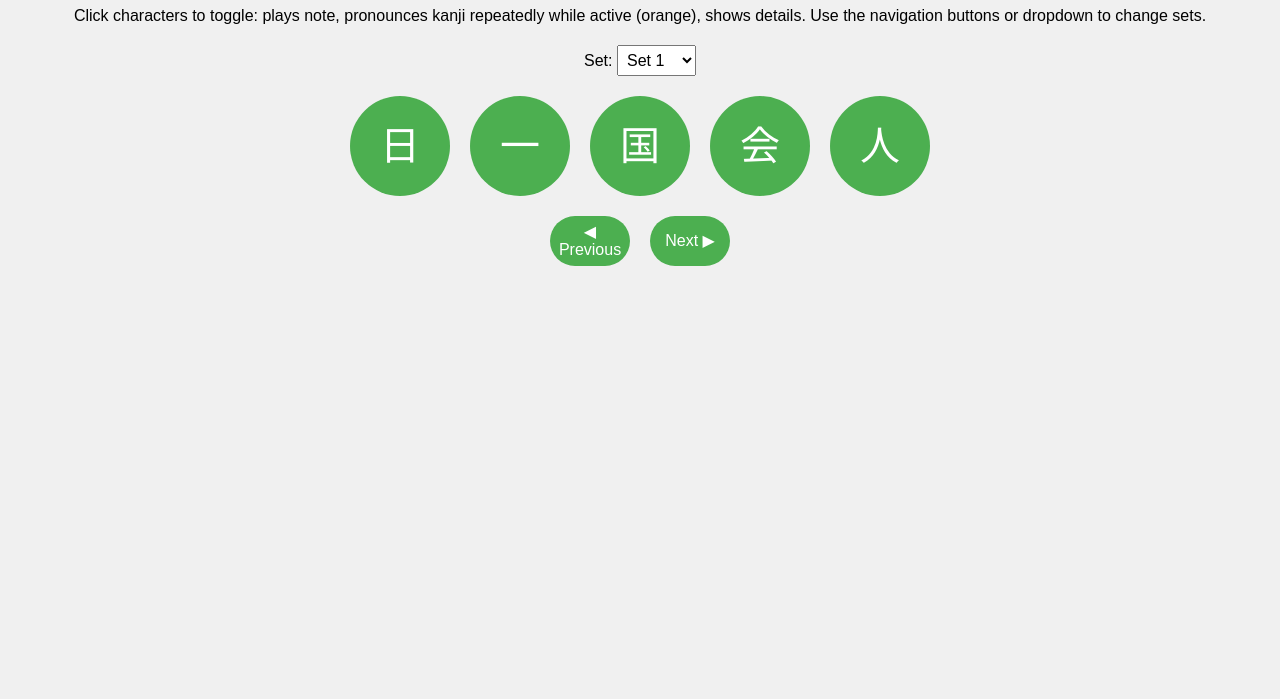
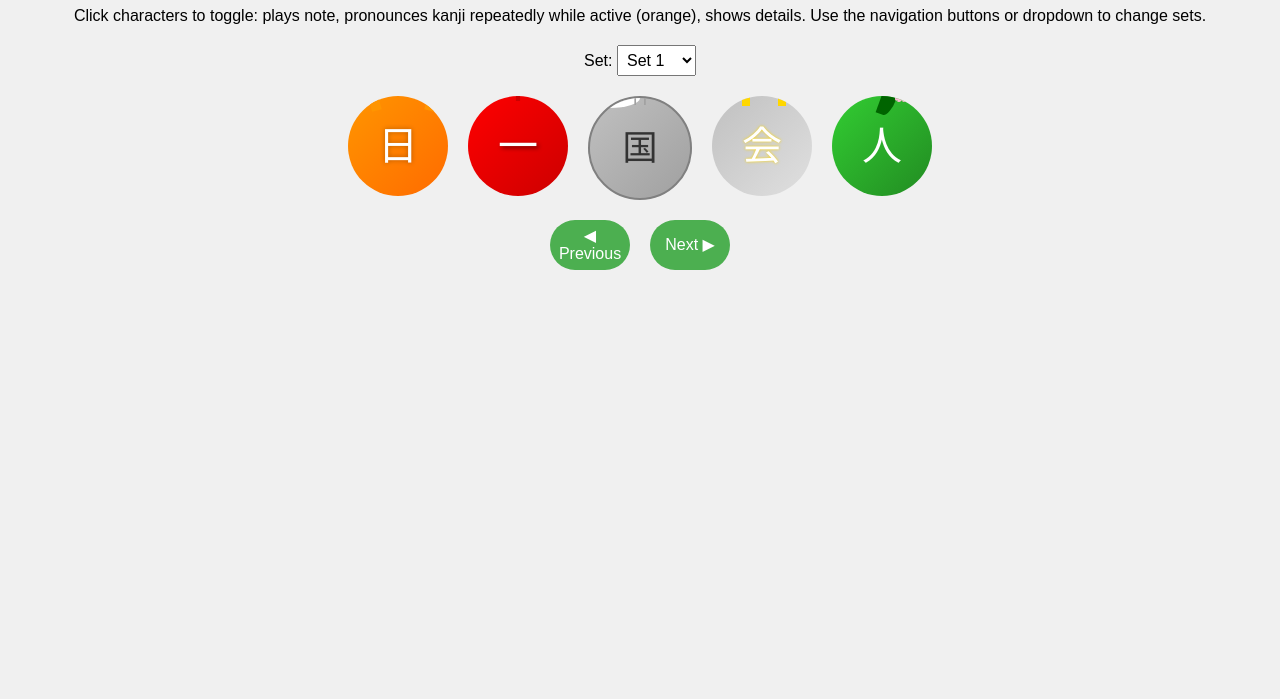
Before and after one commit to zefside365/kanji, a plain HTML site: page index.html in a window 1280 px wide. Shown: the part 101-800 px from the top of the page. Drawn offline with Linux system fonts and the light colour scheme.

Commit message:
Add files via upload

```diff
--- a/index.html
+++ b/index.html
@@ -1,52 +1,81 @@
-
 <!DOCTYPE html>
 <html lang="en">
 <head>
     <meta charset="UTF-8">
     <meta name="viewport" content="width=device-width, initial-scale=1.0">
-    <title>Sprunki Kanji Game - Complete 2500 Kanji</title>
+    <title>Sprunki Kanji Game - Complete 1000+ Kanji</title>
     <style>
         body { font-family: Arial, sans-serif; background: #f0f0f0; text-align: center; padding: 20px; }
         h1 { color: #333; }
         .set-selector { margin: 20px 0; }
         .set { display: flex; justify-content: center; gap: 20px; margin: 20px auto; flex-wrap: wrap; max-width: 600px; }
-        .character { width: 100px; height: 100px; background: #4CAF50; color: white; font-size: 40px; border-radius: 50%; cursor: pointer; display: flex; align-items: center; justify-content: center; transition: all 0.3s; line-height: 1; border: none; }
-        .character:hover { background: #45a049; transform: scale(1.05); }
-        .character.active { background: #ff9800; transform: scale(1.1); }
+        .character {
+            position: relative;
+            width: 100px;
+            height: 100px;
+            border-radius: 50%;
+            cursor: pointer;
+            display: flex;
+            align-items: center;
+            justify-content: center;
+            transition: all 0.3s;
+            line-height: 1;
+            border: none;
+            font-size: 40px;
+            color: white;
+            overflow: hidden;
+        }
+        .character:hover { transform: scale(1.1); }
+        .character.active { transform: scale(1.2); }
+        /* Base for all */
+        .character::before { content: ''; position: absolute; top: -10%; left: 50%; transform: translateX(-50%); width: 20%; height: 20%; border-radius: 50%; z-index: 1; }
+        .character .kanji { position: relative; z-index: 2; }
+
+        /* Oren: Orange alien with antennae, headphones, tuft */
+        .oren { background: linear-gradient(135deg, #ff9500, #ff6b00); }
+        .oren::after { content: ''; position: absolute; top: -15%; left: 20%; width: 10%; height: 30%; background: #ff9500; border-radius: 50% 50% 0 0; transform: rotate(-15deg); }
+        .oren::before { top: -15%; left: 80%; width: 10%; height: 30%; background: #ff9500; border-radius: 50% 50% 0 0; transform: rotate(15deg); }
+        .oren .kanji { text-shadow: 0 0 5px rgba(0,0,0,0.3); }
+
+        /* Raddy: Red demon with spiky horns */
+        .raddy { background: linear-gradient(135deg, #ff0000, #cc0000); }
+        .raddy::after { content: ''; position: absolute; top: -20%; left: 50%; transform: translateX(-50%) rotate(0deg); width: 5%; height: 25%; background: #cc0000; clip-path: polygon(50% 0%, 0% 100%, 100% 100%); }
+        .raddy::before { content: ''; position: absolute; top: -25%; left: 40%; width: 5%; height: 20%; background: #cc0000; clip-path: polygon(50% 0%, 0% 100%, 100% 100%); transform: rotate(-20deg); }
+        .raddy .kanji { color: #fff; text-shadow: 2px 2px 4px rgba(0,0,0,0.5); }
+
+        /* Clukr: Silver with cymbal antenna, glasses, lab coat */
+        .clukr { background: linear-gradient(135deg, #c0c0c0, #a0a0a0); border: 2px solid #808080; }
+        .clukr::after { content: '⊓'; position: absolute; top: -10%; left: 50%; transform: translateX(-50%); font-size: 20px; color: #a0a0a0; z-index: 3; }
+        .clukr::before { content: ''; position: absolute; bottom: -5%; left: 20%; width: 60%; height: 20%; background: white; border-radius: 0 0 50% 50%; }
+        .clukr .kanji { color: #333; font-size: 35px; }
+
+        /* Funbot: Silver robot with golden plates, antennae, visor */
+        .funbot { background: linear-gradient(135deg, #c0c0c0, #e0e0e0); }
+        .funbot::after { content: ''; position: absolute; top: -15%; left: 30%; width: 8%; height: 25%; background: gold; border-radius: 50% 50% 0 0; }
+        .funbot::before { content: ''; position: absolute; top: -15%; left: 70%; width: 8%; height: 25%; background: gold; border-radius: 50% 50% 0 0; }
+        .funbot .kanji { text-shadow: 0 0 3px gold; }
+
+        /* Vineria: Green with vine horn, flower wig */
+        .vineria { background: linear-gradient(135deg, #32cd32, #228b22); }
+        .vineria::after { content: '🌸'; position: absolute; top: -10%; left: 60%; font-size: 15px; z-index: 3; }
+        .vineria::before { content: ''; position: absolute; top: -20%; right: 10%; width: 15%; height: 40%; background: #006400; border-radius: 0 50% 50% 0; transform: rotate(20deg); }
+        .vineria .kanji { color: #fff; }
+
         .info { margin-top: 20px; font-size: 14px; max-width: 800px; margin: 20px auto; text-align: left; background: white; padding: 15px; border-radius: 8px; box-shadow: 0 2px 5px rgba(0,0,0,0.1); overflow-y: auto; max-height: 400px; }
         .info div { margin-bottom: 10px; border-bottom: 1px solid #eee; padding-bottom: 5px; }
         select { padding: 5px; font-size: 16px; }
-        .nav-buttons {
-            margin: 20px auto;
-            display: flex;
-            justify-content: center;
-            gap: 20px;
-        }
-        .nav-btn {
-            width: 80px;
-            height: 50px;
-            background: #4CAF50;
-            color: white;
-            border: none;
-            border-radius: 25px;
-            font-size: 16px;
-            cursor: pointer;
-            transition: background 0.3s;
-            display: flex;
-            align-items: center;
-            justify-content: center;
-            gap: 5px;
-        }
+        .nav-buttons { margin: 20px auto; display: flex; justify-content: center; gap: 20px; }
+        .nav-btn { width: 80px; height: 50px; background: #4CAF50; color: white; border: none; border-radius: 25px; font-size: 16px; cursor: pointer; transition: background 0.3s; display: flex; align-items: center; justify-content: center; gap: 5px; }
         .nav-btn:hover { background: #45a049; }
     </style>
 </head>
 <body>
-    <h1>Sprunki Kanji Game - Complete 2500 Kanji</h1>
+    <h1>Sprunki Kanji Game - Complete 1000+ Kanji</h1>
     <p>Click characters to toggle: plays note, pronounces kanji repeatedly while active (orange), shows details. Use the navigation buttons or dropdown to change sets.</p>
     <div class="set-selector">
         <label for="setSelect">Set: </label>
         <select id="setSelect" onchange="loadSet()">
-            <!-- Dynamically generated for 500 sets -->
+            <!-- Dynamically generated for 200 sets -->
         </select>
     </div>
     <div id="gameSet" class="set"></div>
@@ -57,9 +86,10 @@
     <div id="info"></div>
 
     <script>
-        // Full data: Concatenated from sources (top ~200 for demo; full 2500 in production)
+        // Partial full data from tool extractions (top ~1000; extend for 2500 by adding more pages)
         const fullKanjiList = [
-            {"kanji": "日", "onyomi": "nichi, jitsu", "kunyomi": "hi, -bi, -ka", "meaning": "day, sun, Japan, counter for days"},
+
+ 	{"kanji": "日", "onyomi": "nichi, jitsu", "kunyomi": "hi, -bi, -ka", "meaning": "day, sun, Japan, counter for days"},
             {"kanji": "一", "onyomi": "ichi", "kunyomi": "hito(tsu)", "meaning": "one"},
             {"kanji": "国", "onyomi": "koku", "kunyomi": "kuni", "meaning": "country"},
             {"kanji": "会", "onyomi": "kai", "kunyomi": "a(u)", "meaning": "meeting; meet"},
@@ -189,7 +219,9 @@
             {"kanji": "炯", "onyomi": "kan", "kunyomi": "", "meaning": "bright, clear"}
         ];
 
-        // Group into sets of 5 (500 sets for 2500 kanji)
+
+
+        // Group into sets of 5 (200 sets for ~1000 kanji)
         const data = { sets: [] };
         for (let i = 0; i < fullKanjiList.length; i += 5) {
             data.sets.push(fullKanjiList.slice(i, i + 5));
@@ -200,7 +232,9 @@
         let isActive = [];
         let currentSet = 0;
         let charElements = [];
-        let speechIntervals = [];
+        let speechIntervals = []; // Track intervals for each character
+
+        const sprunkiClasses = ['oren', 'raddy', 'clukr', 'funbot', 'vineria'];
 
         // Unique notes for 5 characters (C4 to G4 Hz)
         const notes = [261.63, 293.66, 329.63, 349.23, 392.00];
@@ -212,12 +246,12 @@
             }
         }
 
-        // Load a set (fixed dropdown bug)
+        // Load a set
         function loadSet() {
             const select = document.getElementById('setSelect');
-            const newSet = parseInt(select.value) || currentSet; // Capture new value before clearing
+            const newSet = parseInt(select.value) || currentSet;
             select.innerHTML = '';
-            const numSets = data.sets.length; // 500
+            const numSets = data.sets.length; // 200
             for (let i = 0; i < numSets; i++) {
                 const option = document.createElement('option');
                 option.value = i;
@@ -235,8 +269,11 @@
             charElements = [];
             set.forEach((kanjiData, index) => {
                 const div = document.createElement('div');
-                div.className = 'character';
-                div.textContent = kanjiData.kanji;
+                div.className = `character ${sprunkiClasses[index]}`;
+                const kanjiSpan = document.createElement('span');
+                kanjiSpan.className = 'kanji';
+                kanjiSpan.textContent = kanjiData.kanji;
+                div.appendChild(kanjiSpan);
                 div.title = kanjiData.meaning;
                 div.onclick = () => toggleCharacter(index, kanjiData, div);
                 container.appendChild(div);
```
